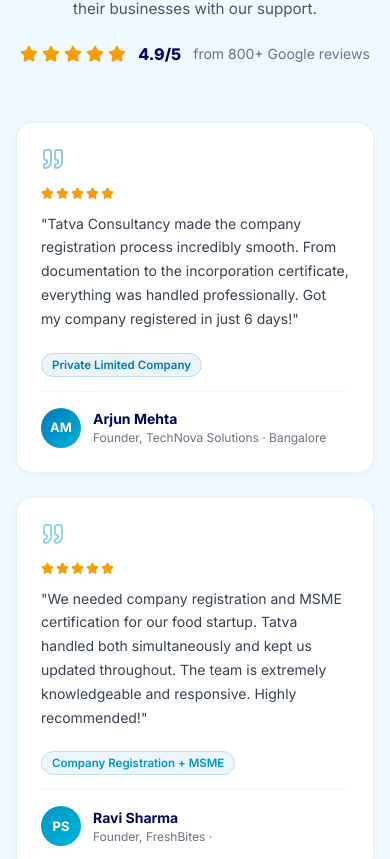
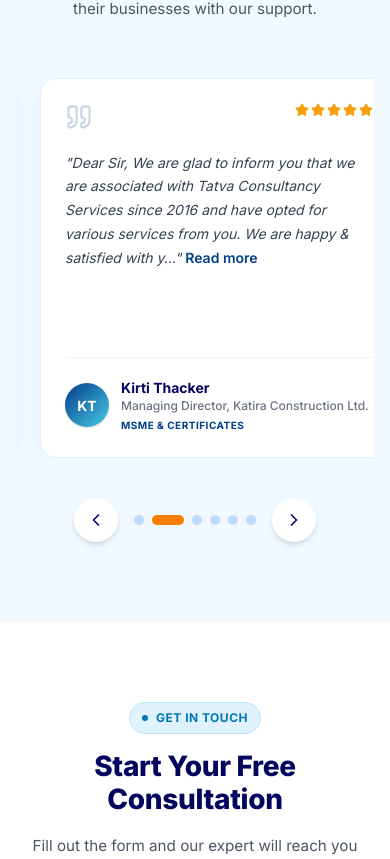
Before and after one commit to Param2725/tatva-design2, a React (Vite) app: page / in a window 390 px wide. Shown: the part 10818-11677 px from the top of the page. Built offline with nearby package versions, Linux system fonts and the light colour scheme.

Commit message:
feat: add Testimonials component with a responsive carousel to display client feedback.

```diff
--- a/src/app/components/Testimonials.tsx
+++ b/src/app/components/Testimonials.tsx
@@ -1,92 +1,130 @@
-import { Star, Quote } from "lucide-react";
-import { useState } from "react";
+import { Star, Quote, ChevronLeft, ChevronRight, X } from "lucide-react";
+import { useState, useEffect, useCallback } from "react";
 
 const testimonials = [
   {
-    name: "Arjun Mehta",
-    role: "Founder, TechNova Solutions",
-    city: "Bangalore",
-    service: "Private Limited Company",
+    name: "Rajesh Panchal",
+    role: "Director",
+    company: "Innovative Seatings Private Limited",
+    service: "GeM & ISO Certification",
     rating: 5,
-    text: "Tatva Consultancy made the company registration process incredibly smooth. From documentation to the incorporation certificate, everything was handled professionally. Got my company registered in just 6 days!",
-    initials: "AM",
+    text: "Dear Mr. Bharat,\nI am writing this letter as a humble note of appreciation for the outstanding service provided by you. I was facing the problem of GEM registration, product uploading, bid participating related and in many other ISO certifications work.\n\nI was attended by Mr. Bharat, working as director in Tatva Consultancy Service. Mr. Bharat hardly denied to perform any task, he provided almost instant response and support which is appreciable. The ability to provide the resolution quickly exceeded my expectations.\n\nI really commend the prompt service provided by Mr. Bharat. He also advised me what certificate require and which is not require so that unnecessary investment can be saved. I am really pleased with the knowledge and skills of him. Great service makes your customers feel that you care about developing a long-term relationship that means more than just making a sale.\n\nI would love to recommend your company to anyone who needs any registration and paper work related advice in business should contact to Mr. Bharat. Keep up the good work.\n\nOn behalf of entire team of ISPL, may I again say thank you and congratulations!\n\nRespectfully,\nRajesh Panchal (Director)",
+    initials: "RP",
     color: "#0077b6",
   },
   {
-    name: "Ravi Sharma",
-    role: "Founder, FreshBites",
-    service: "Company Registration + MSME",
-    image: "https://images.unsplash.com/photo-1507003211169-0a1dd7228f2d?ixlib=rb-4.0.3&auto=format&fit=crop&w=150&q=80",
+    name: "Kirti Thacker",
+    role: "Managing Director",
+    company: "Katira Construction Ltd.",
+    service: "MSME & Certificates",
     rating: 5,
-    text: "We needed company registration and MSME certification for our food startup. Tatva handled both simultaneously and kept us updated throughout. The team is extremely knowledgeable and responsive. Highly recommended!",
-    initials: "PS",
+    text: "Dear Sir,\n\nWe are glad to inform you that we are associated with Tatva Consultancy Services since 2016 and have opted for various services from you. We are happy & satisfied with your services, prompt and faithful information, regular updates on MSME and other certificates. We definitely refer to Tatva Consultancy if someone wishes to opt services which you are offering. We wish best of luck to you and your team for further services.\n\nThanking You,\n\nFor: Katira Construction ltd.",
+    initials: "KT",
+    color: "#023e8a",
+  },
+  {
+    name: "Mayank Pandya",
+    role: "Proprietor",
+    company: "K B Industries",
+    service: "Compliance & Registration",
+    rating: 5,
+    text: "Dear Sir,\n\nWe are writing herewith to thank you for the quality of services provided by your firm. We sincerely appreciate your efficient, gracious customer service support, detailed and accountability you have demonstrated on each assignment and the way you help us to keep all updates regarding all services.\n\nWe have and will continue to recommend your service to our contacts. We look forward to continuing this relationship.\n\nWe wish all the best luck for your future assignments.\n\nThanking you,\nFor K B Industries",
+    initials: "MP",
+    color: "#00b4d8",
+  },
+  {
+    name: "Dinesh J. Patel",
+    role: "Proprietor",
+    company: "ORKAY GEARS",
+    service: "NSIC, MSME and ISO",
+    rating: 5,
+    text: "Dear Sir,\n\nWe are glad to inform you that we are associated with Tatva Consultancy Services and have opted for NSIC, MSME AND ISO. We are happy & satisfied with your service, prompt and faithful information, regular updates on MSME and other certificates. We definitely refer to Tatva Consultancy if someone wishes to opt services which you are offering. We wish best of luck to you and your team for further services.\n\nThanking You,\n\nFor : ORKAY GEARS",
+    initials: "DP",
     color: "#0096c7",
   },
   {
-    name: "Rajesh Kumar",
-    role: "Director, KR Exports Pvt. Ltd.",
-    city: "Delhi",
-    service: "ISO 9001 Certification",
+    name: "Director",
+    role: "Director",
+    company: "SAIEX Flameproof Equipments Pvt. Ltd.",
+    service: "MSME, NSIC, ISO & GEM",
     rating: 5,
-    text: "ISO certification was a must for our export business. Tatva guided us through the entire process, helped us prepare our quality manual, and we received our certificate without any hassle. Very professional team.",
-    initials: "RK",
-    color: "#023e8a",
-  },
-  {
-    name: "Sneha Patel",
-    role: "Founder, Crafted Interiors",
-    city: "Ahmedabad",
-    service: "Trademark Registration",
-    rating: 5,
-    text: "After having my brand name copied by a competitor, I decided to trademark everything. Tatva filed the application within 2 days of signing up, and handled all the subsequent correspondence with the registry.",
-    initials: "SP",
-    color: "#00b4d8",
-  },
-  {
-    name: "Vikram Singh",
-    role: "Founder, EduReach Technologies",
-    city: "Pune",
-    service: "Startup India + MSME",
-    rating: 5,
-    text: "Affordable pricing, quick turnaround, and most importantly — they explained every step in plain language. Got my MSME and Startup India registration done within a week. The post-registration support is excellent.",
-    initials: "VS",
+    text: "Dear Sir,\n\nWe are glad to inform you that we are associated with Tatva Consultancy Services Since 2017 and have opted various Services from you.\n\nWe are happy & satisfied with your services, Prompt and faithful information, regular updates on MSME and other certificates.\n\nWe Trust you on the name of Bharat Prajapati as we have to submit all the financial, banking credential & data which are the most risky in this era.\n\nWe definitely refer Tatva Consultancy if someone wish to opt services which you are offers.\n\nAll the Best!!!\n\nFor Saiex Flameproof Equipments Pvt Ltd.",
+    initials: "SF",
     color: "#0077b6",
   },
   {
-    name: "Vikram Desai",
-    role: "Director, BuildTech Solutions",
-    service: "LLP Registration",
+    name: "Dinesh K Patel",
+    role: "General Manager (Operations)",
+    company: "Sahitya Mudranalaya Pvt. Ltd.",
+    service: "Multiple Services",
     rating: 5,
-    text: "Setting up our LLP seemed complicated until we found Tatva. They broke it down into simple steps, assigned us a dedicated manager, and we never felt lost. Transparent pricing — exactly what was quoted.",
-    initials: "AR",
-    color: "#0096c7",
-  },
+    text: "To Whomsoever It May Concern,\n\nThis is to inform all concerned that we have engaged Tatva Consultancy Services, Sola, Ahmedabad for their different type of services as per our requirement and they have provided their services as well as guidance in the matter satisfactorily and within time schedule.\n\nThis certificate is issued on their request.\n\nFor Sahitya Mudranalaya Pvt., Ltd.",
+    initials: "DK",
+    color: "#023e8a",
+  }
 ];
 
 function StarRating({ count }: { count: number }) {
   return (
     <div className="flex items-center gap-0.5">
       {Array.from({ length: count }).map((_, i) => (
-        <Star key={i} size={13} style={{ color: "#f59e0b", fill: "#f59e0b" }} />
+        <Star key={i} size={14} style={{ color: "#f59e0b", fill: "#f59e0b" }} />
       ))}
     </div>
   );
 }
 
 export function Testimonials() {
-  const [activeIndex, setActiveIndex] = useState(0);
+  const [currentIndex, setCurrentIndex] = useState(0);
+  const [selectedTestimonial, setSelectedTestimonial] = useState<typeof testimonials[0] | null>(null);
+  const [isHovered, setIsHovered] = useState(false);
+  const [itemsPerView, setItemsPerView] = useState(3);
+
+  useEffect(() => {
+    const updateView = () => {
+      if (window.innerWidth < 640) setItemsPerView(1);
+      else if (window.innerWidth < 1024) setItemsPerView(2);
+      else setItemsPerView(3);
+    };
+    updateView();
+    window.addEventListener("resize", updateView);
+    return () => window.removeEventListener("resize", updateView);
+  }, []);
+
+  const maxIndex = Math.max(0, testimonials.length - itemsPerView);
+
+  const handleNext = useCallback(() => {
+    setCurrentIndex(prev => (prev >= maxIndex ? 0 : prev + 1));
+  }, [maxIndex]);
+
+  const handlePrev = useCallback(() => {
+    setCurrentIndex(prev => (prev <= 0 ? maxIndex : prev - 1));
+  }, [maxIndex]);
+
+  // Auto-scroll
+  useEffect(() => {
+    if (isHovered) return;
+    const timer = setInterval(handleNext, 4000);
+    return () => clearInterval(timer);
+  }, [isHovered, handleNext]);
+
+  const truncateText = (text: string, maxLen: number) => {
+    if (text.length <= maxLen) return text;
+    return text.substring(0, maxLen).trim() + "...";
+  };
+
+  // Calculate width percentage per card (accounting for gap)
+  const gapPx = 24; // gap-6
+  const cardWidthPercent = 100 / itemsPerView;
+  const translateX = currentIndex * cardWidthPercent;
 
   return (
     <section
       id="testimonials"
-      style={{
-        background: "#f0f9ff",
-        paddingTop: "80px",
-        paddingBottom: "80px",
-      }}
+      style={{ background: "#f0f9ff", paddingTop: "80px", paddingBottom: "80px" }}
     >
       <div className="max-w-7xl mx-auto px-4 sm:px-6 lg:px-8">
-        {/* Section Header */}
+        {/* Header */}
         <div className="text-center mb-14">
           <div
             className="inline-flex items-center gap-2 px-3 py-1.5 rounded-full mb-4"
@@ -120,128 +158,167 @@ export function Testimonials() {
           >
             Real feedback from real founders who've built their businesses with our support.
           </p>
-
-          {/* Overall Rating */}
-          <div className="flex items-center justify-center gap-3 mt-5">
-            <div className="flex items-center gap-1">
-              {[1, 2, 3, 4, 5].map((i) => (
-                <Star key={i} size={18} style={{ color: "#f59e0b", fill: "#f59e0b" }} />
-              ))}
-            </div>
-            <span style={{ color: "#03045e", fontWeight: 800, fontSize: "16px" }}>4.9/5</span>
-            <span style={{ color: "#6b7280", fontSize: "14px" }}>from 800+ Google reviews</span>
-          </div>
         </div>
 
-        {/* Testimonials Grid */}
-        <div className="grid grid-cols-1 md:grid-cols-2 lg:grid-cols-3 gap-6">
+        {/* Carousel */}
+        <div
+          className="overflow-hidden"
+          onMouseEnter={() => setIsHovered(true)}
+          onMouseLeave={() => setIsHovered(false)}
+        >
+          <div
+            className="flex transition-transform duration-500 ease-in-out"
+            style={{
+              transform: `translateX(-${translateX}%)`,
+              gap: `${gapPx}px`,
+            }}
+          >
             {testimonials.map((t, index) => (
               <div
-              key={t.name}
-              className="p-6 rounded-2xl flex flex-col"
+                key={index}
+                className="flex-shrink-0 flex flex-col p-6 sm:p-8 rounded-2xl bg-white transition-all duration-200 hover:shadow-lg hover:-translate-y-1"
                 style={{
-                background: "white",
+                  width: `calc(${cardWidthPercent}% - ${((itemsPerView - 1) * gapPx) / itemsPerView}px)`,
+                  minHeight: "380px",
                   border: "1.5px solid #e2f4fb",
-                boxShadow: "0 2px 12px rgba(0,0,0,0.04)",
-                transition: "all 0.2s ease",
-              }}
-              onMouseEnter={(e) => {
-                (e.currentTarget as HTMLElement).style.boxShadow = "0 12px 40px rgba(0,119,182,0.12)";
-                (e.currentTarget as HTMLElement).style.transform = "translateY(-3px)";
-                (e.currentTarget as HTMLElement).style.borderColor = t.color;
-              }}
-              onMouseLeave={(e) => {
-                (e.currentTarget as HTMLElement).style.boxShadow = "0 2px 12px rgba(0,0,0,0.04)";
-                (e.currentTarget as HTMLElement).style.transform = "translateY(0)";
-                (e.currentTarget as HTMLElement).style.borderColor = "#e2f4fb";
+                  boxShadow: "0 4px 14px rgba(0,0,0,0.03)",
                 }}
               >
-              {/* Quote Icon */}
-              <div className="mb-4">
-                <Quote size={24} style={{ color: t.color, opacity: 0.4 }} />
-              </div>
-
-              {/* Rating */}
-              <div className="mb-3">
+                <div className="flex items-start justify-between mb-5">
+                  <Quote size={28} style={{ color: t.color, opacity: 0.2 }} />
                   <StarRating count={t.rating} />
                 </div>
 
-              {/* Text */}
                 <p
-                className="flex-1 mb-5"
-                style={{
-                  color: "#374151",
-                  fontSize: "14px",
-                  lineHeight: 1.7,
-                }}
+                  className="flex-1 text-gray-700 italic cursor-pointer"
+                  style={{ fontSize: "14px", lineHeight: 1.7 }}
+                  onClick={() => setSelectedTestimonial(t)}
                 >
-                "{t.text}"
+                  "{truncateText(t.text, 180)}"
+                  {t.text.length > 180 && (
+                    <span
+                      className="inline-block ml-1 font-semibold not-italic"
+                      style={{ color: t.color }}
+                    >
+                      Read more
+                    </span>
+                  )}
                 </p>
 
-              {/* Service Tag */}
-              <div className="mb-4">
-                <span
-                  className="px-2.5 py-1 rounded-full"
+                <div className="mt-auto pt-5 flex items-center gap-3 border-t border-gray-100">
+                  <div
+                    className="w-11 h-11 rounded-full flex items-center justify-center flex-shrink-0 shadow-sm"
+                    style={{ background: `linear-gradient(135deg, ${t.color}, #48cae4)` }}
+                  >
+                    <span style={{ color: "white", fontSize: "14px", fontWeight: 700 }}>
+                      {t.initials}
+                    </span>
+                  </div>
+                  <div className="overflow-hidden min-w-0">
+                    <p className="text-[#03045e] font-bold text-sm truncate">{t.name}</p>
+                    <p className="text-gray-500 text-xs font-medium truncate">
+                      {t.role}{t.company ? `, ${t.company}` : ""}
+                    </p>
+                    <p
+                      className="mt-1"
                       style={{
-                    background: `${t.color}15`,
                         color: t.color,
-                    fontSize: "11.5px",
-                    fontWeight: 600,
-                    border: `1px solid ${t.color}30`,
+                        fontSize: "10px",
+                        fontWeight: 700,
+                        textTransform: "uppercase",
+                        letterSpacing: "0.5px",
                       }}
                     >
                       {t.service}
-                </span>
-              </div>
-
-              {/* Author */}
-              <div
-                className="flex items-center gap-3 pt-4"
-                style={{ borderTop: "1px solid #f0f9ff" }}
-              >
-                <div
-                  className="w-10 h-10 rounded-full flex items-center justify-center flex-shrink-0"
-                  style={{
-                    background: `linear-gradient(135deg, ${t.color}, #00b4d8)`,
-                  }}
-                >
-                  <span style={{ color: "white", fontSize: "13px", fontWeight: 700 }}>
-                    {t.initials}
-                  </span>
-                </div>
-                <div>
-                  <p style={{ color: "#03045e", fontSize: "14px", fontWeight: 700 }}>{t.name}</p>
-                  <p style={{ color: "#6b7280", fontSize: "12px" }}>
-                    {t.role} · {t.city}
                     </p>
                   </div>
                 </div>
               </div>
             ))}
           </div>
+        </div>
 
-        {/* Media Mentions */}
-        <div className="mt-14 text-center">
-          <p style={{ color: "#9ca3af", fontSize: "12px", fontWeight: 600, letterSpacing: "1px", marginBottom: "20px" }}>
-            TRUSTED BY FOUNDERS FEATURED IN
+        {/* Controls */}
+        <div className="flex items-center justify-center gap-4 mt-10">
+          <button
+            onClick={handlePrev}
+            className="w-11 h-11 rounded-full flex items-center justify-center transition-all bg-white text-[#03045e] shadow-md hover:bg-[#03045e] hover:text-white"
+          >
+            <ChevronLeft size={20} />
+          </button>
+          <div className="flex gap-2">
+            {Array.from({ length: maxIndex + 1 }).map((_, idx) => (
+              <button
+                key={idx}
+                onClick={() => setCurrentIndex(idx)}
+                className={`h-2.5 rounded-full transition-all duration-300 ${currentIndex === idx ? "w-8 bg-[#f77f00]" : "w-2.5 bg-blue-200 hover:bg-blue-300"
+                  }`}
+              />
+            ))}
+          </div>
+          <button
+            onClick={handleNext}
+            className="w-11 h-11 rounded-full flex items-center justify-center transition-all bg-white text-[#03045e] shadow-md hover:bg-[#03045e] hover:text-white"
+          >
+            <ChevronRight size={20} />
+          </button>
+        </div>
+      </div>
+
+      {/* Read More Modal */}
+      {selectedTestimonial && (
+        <div
+          className="fixed inset-0 z-50 flex items-center justify-center p-4"
+          style={{ background: "rgba(3, 4, 94, 0.4)", backdropFilter: "blur(4px)" }}
+          onClick={() => setSelectedTestimonial(null)}
+        >
+          <div
+            className="bg-white rounded-2xl w-full max-w-2xl overflow-hidden shadow-2xl relative"
+            onClick={e => e.stopPropagation()}
+          >
+            {/* Modal Header */}
+            <div className="p-5 sm:p-6 border-b border-gray-100 flex items-center justify-between bg-slate-50">
+              <div className="flex items-center gap-3 sm:gap-4 min-w-0">
+                <div
+                  className="w-10 h-10 sm:w-12 sm:h-12 rounded-full flex items-center justify-center shadow-md flex-shrink-0"
+                  style={{ background: `linear-gradient(135deg, ${selectedTestimonial.color}, #48cae4)` }}
+                >
+                  <span style={{ color: "white", fontSize: "14px", fontWeight: 700 }}>
+                    {selectedTestimonial.initials}
+                  </span>
+                </div>
+                <div className="min-w-0">
+                  <h3 className="text-[#03045e] font-bold text-base sm:text-lg truncate">{selectedTestimonial.name}</h3>
+                  <p className="text-gray-500 text-xs sm:text-sm truncate">{selectedTestimonial.role}, {selectedTestimonial.company}</p>
+                  <div className="flex items-center gap-2 mt-1 flex-wrap">
+                    <StarRating count={selectedTestimonial.rating} />
+                    <span style={{ color: selectedTestimonial.color, fontSize: "11px", fontWeight: 700, padding: "2px 8px", background: `${selectedTestimonial.color}15`, borderRadius: "100px" }}>
+                      {selectedTestimonial.service}
+                    </span>
+                  </div>
+                </div>
+              </div>
+              <button
+                onClick={() => setSelectedTestimonial(null)}
+                className="w-9 h-9 sm:w-10 sm:h-10 rounded-full flex items-center justify-center text-gray-400 hover:bg-gray-200 hover:text-gray-700 transition-colors flex-shrink-0 ml-2"
+              >
+                <X size={20} />
+              </button>
+            </div>
+
+            {/* Modal Body */}
+            <div className="p-5 sm:p-8 overflow-y-auto max-h-[60vh]">
+              <div className="relative z-10 space-y-4">
+                {selectedTestimonial.text.split('\n').map((paragraph, idx) => (
+                  <p key={idx} className="text-gray-700 leading-relaxed text-sm sm:text-[15.5px]">
+                    {paragraph}
                   </p>
-          <div className="flex flex-wrap items-center justify-center gap-8">
-            {["YourStory", "Inc42", "Economic Times", "Entrackr", "Mint"].map((pub) => (
-              <span
-                key={pub}
-                style={{
-                  color: "#9ca3af",
-                  fontSize: "15px",
-                  fontWeight: 700,
-                  letterSpacing: "0.3px",
-                }}
-              >
-                {pub}
-              </span>
                 ))}
               </div>
             </div>
           </div>
+        </div>
+      )}
     </section>
   );
 }
```
Lines whose indentation alone changed are shown as unchanged.
